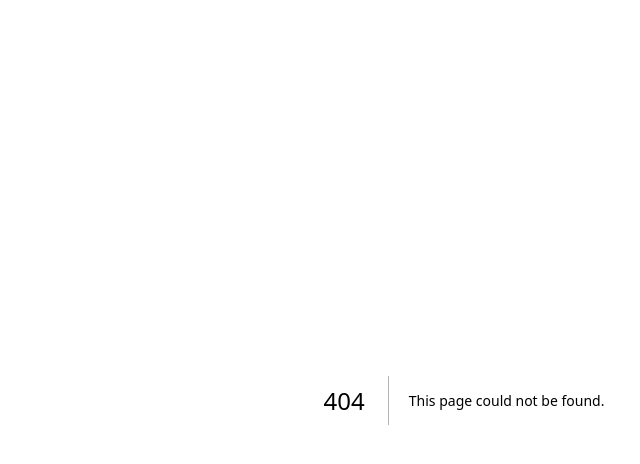
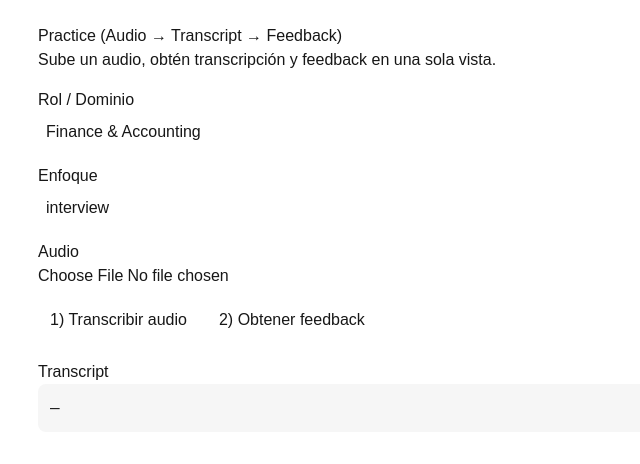
Before and after one commit to JairolGraterol/ia-english-tutor-mvp, a Next.js app: page /practice in a window 1280 px wide. Before the commit this address had no page. Shown: the top 464 px of the page, without its empty margins (176-816 px from the left). Built offline with nearby package versions, Linux system fonts and the light colour scheme.

Commit message:
Create page.tsx

```diff
--- /dev/null
+++ b/app/practice/page.tsx
@@ -0,0 +1,136 @@
+"use client";
+import { useState } from "react";
+
+export default function PracticePage() {
+  const [file, setFile] = useState<File | null>(null);
+  const [loadingSTT, setLoadingSTT] = useState(false);
+  const [loadingFB, setLoadingFB] = useState(false);
+  const [transcript, setTranscript] = useState("");
+  const [role, setRole] = useState("Finance & Accounting");
+  const [focus, setFocus] = useState("interview");
+  const [feedback, setFeedback] = useState<any>(null);
+  const [error, setError] = useState("");
+
+  const runSTT = async () => {
+    if (!file) { alert("Selecciona un audio (.m4a/.mp3/.webm)"); return; }
+    setError(""); setFeedback(null); setTranscript("");
+    setLoadingSTT(true);
+    try {
+      const fd = new FormData();
+      fd.append("audio", file);
+      const res = await fetch("/api/stt", { method: "POST", body: fd });
+      const json = await res.json();
+      if (!res.ok) throw new Error(json?.error || "STT error");
+      setTranscript(json.transcript || "");
+    } catch (e:any) {
+      setError("STT: " + (e?.message || "failed"));
+    } finally {
+      setLoadingSTT(false);
+    }
+  };
+
+  const runFeedback = async () => {
+    if (!transcript.trim()) { alert("No hay transcript todavía"); return; }
+    setLoadingFB(true); setError("");
+    try {
+      const res = await fetch("/api/feedback", {
+        method: "POST",
+        headers: { "Content-Type": "application/json" },
+        body: JSON.stringify({ transcript, role, focus }),
+      });
+      const raw = await res.text();
+      let data:any = null;
+      try { data = JSON.parse(raw); } catch { throw new Error(raw?.slice(0,500) || "Non-JSON"); }
+      if (!res.ok) throw new Error(data?.error || raw);
+      setFeedback(data);
+    } catch (e:any) {
+      setError("Feedback: " + (e?.message || "failed"));
+    } finally {
+      setLoadingFB(false);
+    }
+  };
+
+  return (
+    <div style={{ padding: 24, fontFamily: "sans-serif", maxWidth: 900, margin: "0 auto" }}>
+      <h1>Practice (Audio → Transcript → Feedback)</h1>
+      <p>Sube un audio, obtén transcripción y feedback en una sola vista.</p>
+
+      <div style={{ display: "grid", gap: 12, marginTop: 16 }}>
+        <label>
+          <div>Rol / Dominio</div>
+          <input value={role} onChange={(e)=>setRole(e.target.value)} style={{ width:"100%", padding:8 }} />
+        </label>
+        <label>
+          <div>Enfoque</div>
+          <input value={focus} onChange={(e)=>setFocus(e.target.value)} style={{ width:"100%", padding:8 }} placeholder="interview, reading, conversation..." />
+        </label>
+        <label>
+          <div>Audio</div>
+          <input type="file" accept="audio/*" onChange={(e)=>setFile(e.target.files?.[0] ?? null)} />
+        </label>
+
+        <div style={{ display: "flex", gap: 8 }}>
+          <button onClick={runSTT} disabled={loadingSTT} style={{ padding: "8px 12px" }}>
+            {loadingSTT ? "Transcribiendo..." : "1) Transcribir audio"}
+          </button>
+          <button onClick={runFeedback} disabled={loadingFB || !transcript} style={{ padding: "8px 12px" }}>
+            {loadingFB ? "Analizando..." : "2) Obtener feedback"}
+          </button>
+        </div>
+
+        {error && <pre style={{ color:"crimson", whiteSpace:"pre-wrap" }}>{error}</pre>}
+
+        <section style={{ marginTop: 8 }}>
+          <h3>Transcript</h3>
+          <pre style={{ whiteSpace:"pre-wrap", background:"#f6f6f6", padding:12, borderRadius:8 }}>
+            {transcript || "—"}
+          </pre>
+        </section>
+
+        {feedback && (
+          <div style={{ display:"grid", gap: 12, marginTop: 8 }}>
+            <div><b>Level estimate:</b> {feedback.level_estimate || "—"}</div>
+
+            <div>
+              <b>Strengths</b>
+              <ul>{(feedback.strengths||[]).map((s:string,i:number)=><li key={i}>{s}</li>)}</ul>
+            </div>
+
+            <div>
+              <b>Issues</b>
+              <ul>{(feedback.issues||[]).map((s:string,i:number)=><li key={i}>{s}</li>)}</ul>
+            </div>
+
+            <div>
+              <b>Corrections</b>
+              <ul>
+                {(feedback.corrections||[]).map((c:any,i:number)=>(
+                  <li key={i}>
+                    <div><b>Original:</b> {c.original}</div>
+                    <div><b>Corrected:</b> {c.corrected}</div>
+                    <div style={{color:"#555"}}>{c.explanation}</div>
+                  </li>
+                ))}
+              </ul>
+            </div>
+
+            <div>
+              <b>Practice words</b>
+              <div>{(feedback.practice_words||[]).join(", ") || "—"}</div>
+            </div>
+
+            <div>
+              <b>Pronunciation tips</b>
+              <ul>{(feedback.pronunciation_tips||[]).map((s:string,i:number)=><li key={i}>{s}</li>)}</ul>
+            </div>
+
+            <div>
+              <b>Suggested answer</b>
+              <pre style={{ whiteSpace:"pre-wrap" }}>{feedback.suggested_answer || "—"}</pre>
+            </div>
+          </div>
+        )}
+      </div>
+    </div>
+  );
+}
```
